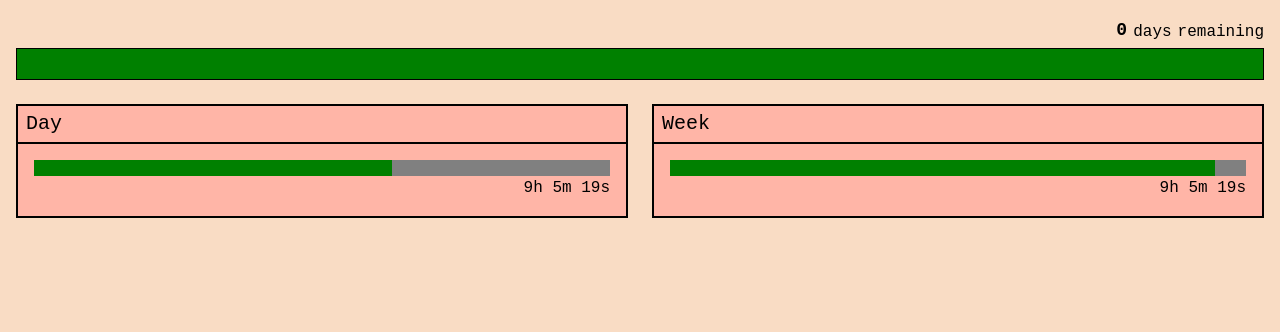
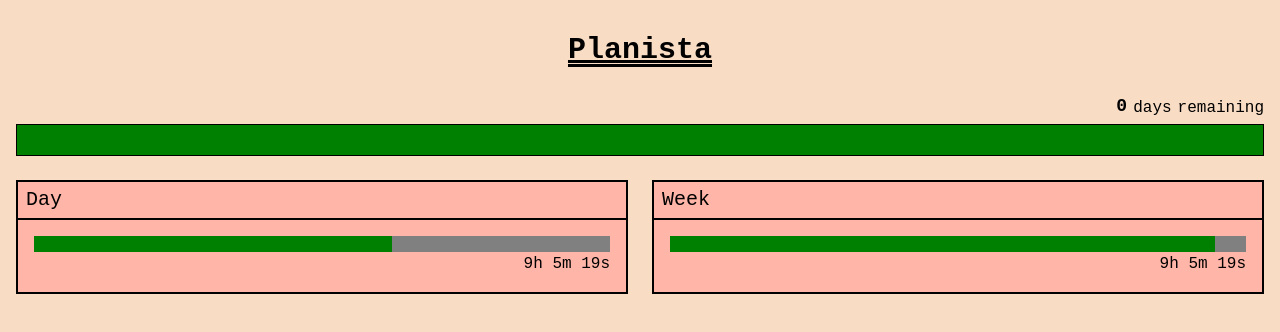
Before and after one commit to officialpiyush/planista, a React (Vite) app: page / in a window 1280 px wide. Shown: the top 332 px of the page. Built offline with nearby package versions, Linux system fonts and the light colour scheme; a small style sheet from the web is missing.

Commit message:
feat: add planista in heading

```diff
--- a/src/pages/index.tsx
+++ b/src/pages/index.tsx
@@ -4,6 +4,7 @@
 export default function HomePage() {
   return (
     <div className="space-y-6">
+      <div className="pt-4 text-center text-3xl font-extrabold underline underline-double">Planista</div>
       <YearBar />
 
       <div>
```
